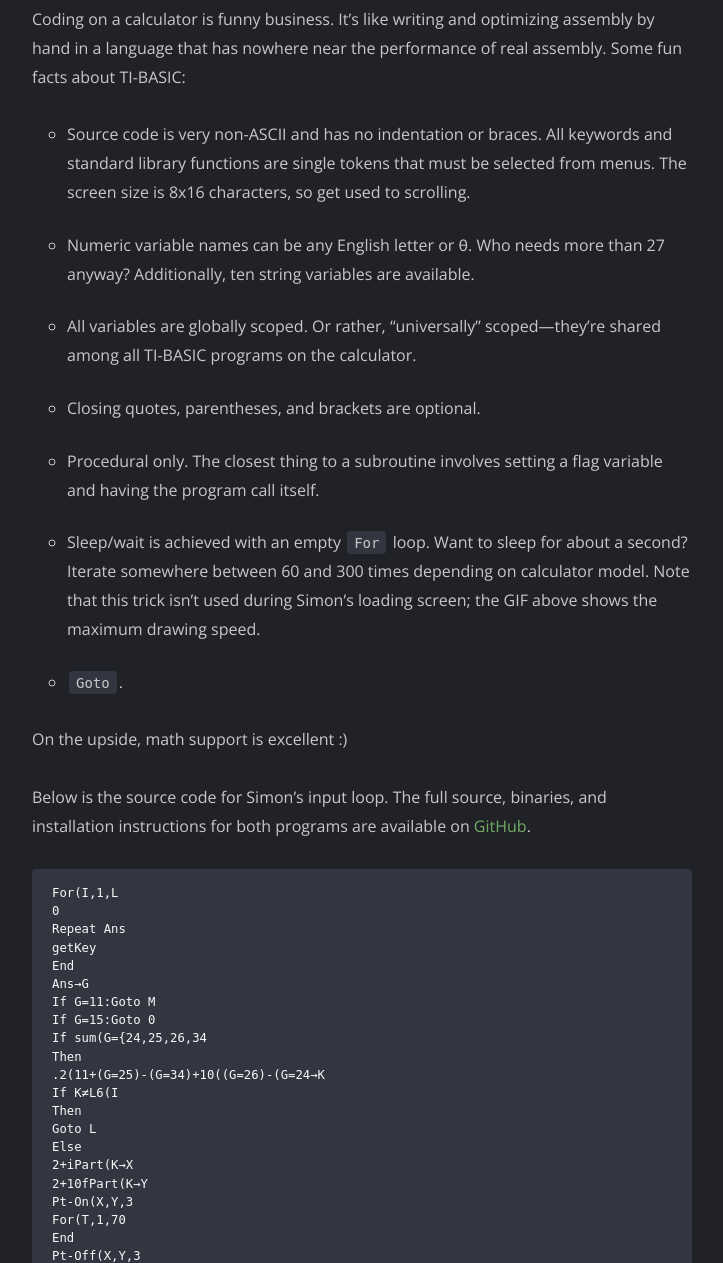
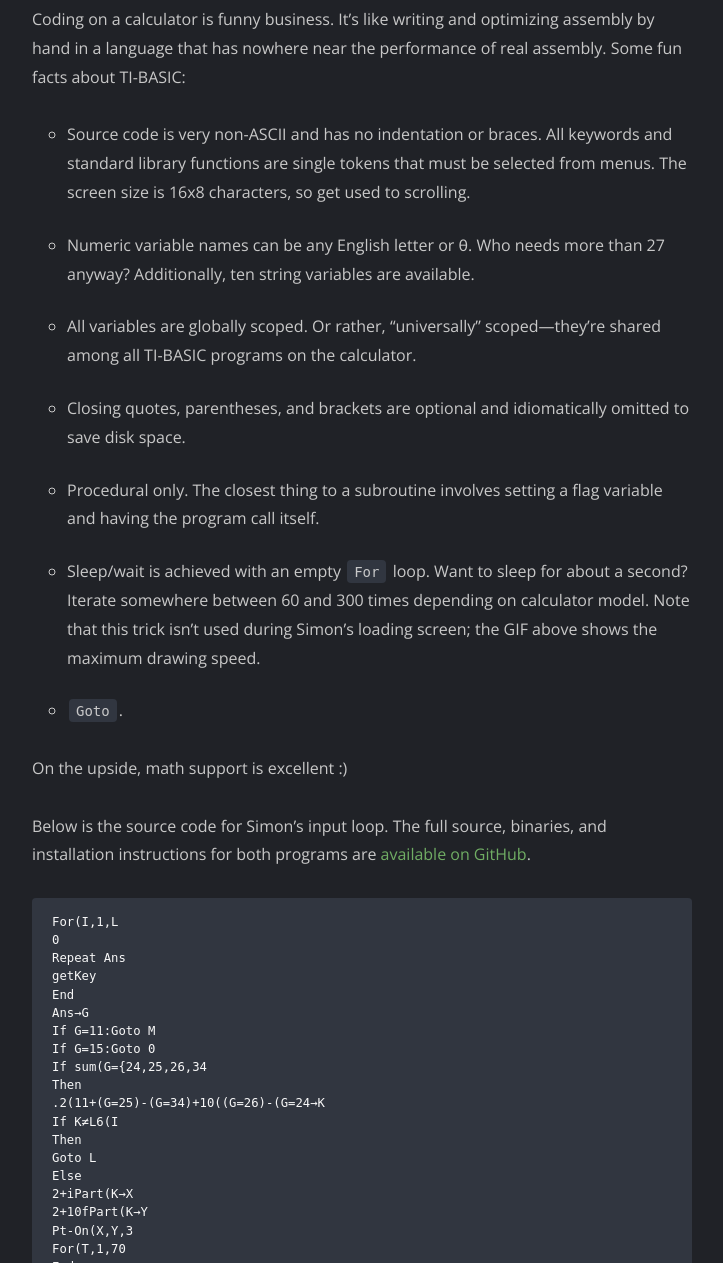
Before and after one commit to artnc/personal-website, a Jekyll site: the page built from src/blog/_posts/2012-07-09-calculator.md, in a window 1280 px wide and 1400 px high, scrolled down 642 px, cut to the strip 137-1400 px from the top of the window. Shown: the whole strip, without its empty margins (278-1001 px from the left). Built offline with Jekyll 4.4.1, drawn with Linux system fonts in a browser that asks for light colours; comment, search, counter and statistics services are not loaded.

Commit message:
Tweak wording

````diff
--- a/src/blog/_posts/2012-07-09-calculator.md
+++ b/src/blog/_posts/2012-07-09-calculator.md
@@ -18,13 +18,13 @@ Blackjack features a text UI, betting over multiple rounds, player high score, b
 
 Coding on a calculator is funny business. It's like writing and optimizing assembly by hand in a language that has nowhere near the performance of real assembly. Some fun facts about TI-BASIC:
 
-- Source code is very non-ASCII and has no indentation or braces. All keywords and standard library functions are single tokens that must be selected from menus. The screen size is 8x16 characters, so get used to scrolling.
+- Source code is very non-ASCII and has no indentation or braces. All keywords and standard library functions are single tokens that must be selected from menus. The screen size is 16x8 characters, so get used to scrolling.
 
 - Numeric variable names can be any English letter or &theta;. Who needs more than 27 anyway? Additionally, ten string variables are available.
 
 - All variables are globally scoped. Or rather, "universally" scoped---they're shared among all TI-BASIC programs on the calculator.
 
-- Closing quotes, parentheses, and brackets are optional.
+- Closing quotes, parentheses, and brackets are optional and idiomatically omitted to save disk space.
 
 - Procedural only. The closest thing to a subroutine involves setting a flag variable and having the program call itself.
 
@@ -34,7 +34,7 @@ Coding on a calculator is funny business. It's like writing and optimizing assem
 
 On the upside, math support is excellent :)
 
-Below is the source code for Simon's input loop. The full source, binaries, and installation instructions for both programs are available on [GitHub](https://github.com/artnc/ti-basic).
+Below is the source code for Simon's input loop. The full source, binaries, and installation instructions for both programs are [available on GitHub](https://github.com/artnc/ti-basic).
 
 ```text
 For(I,1,L
````
Also changed, not shown: src/blog/_posts/2015-07-13-ttrss-heroku.md (+2 -0 lines).
